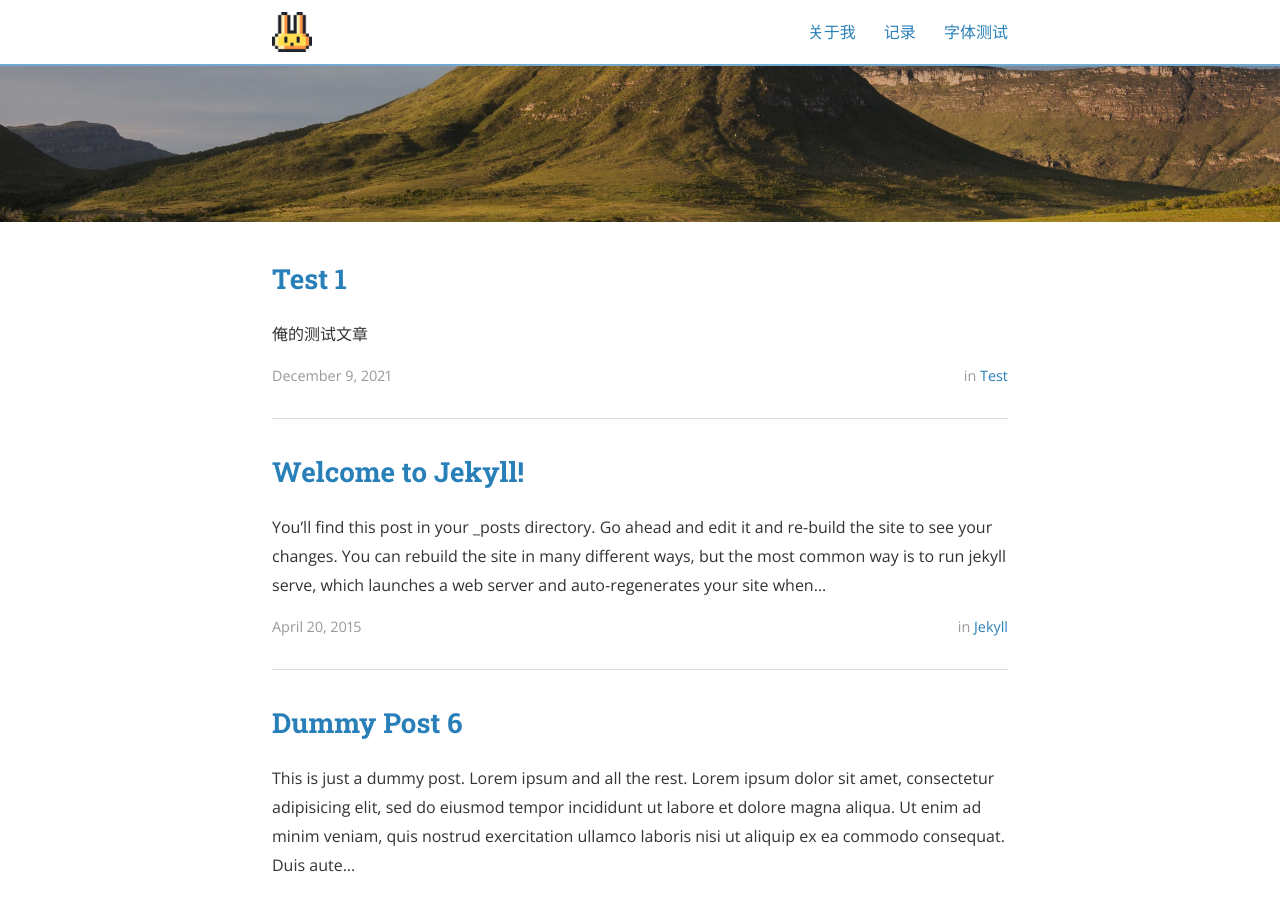
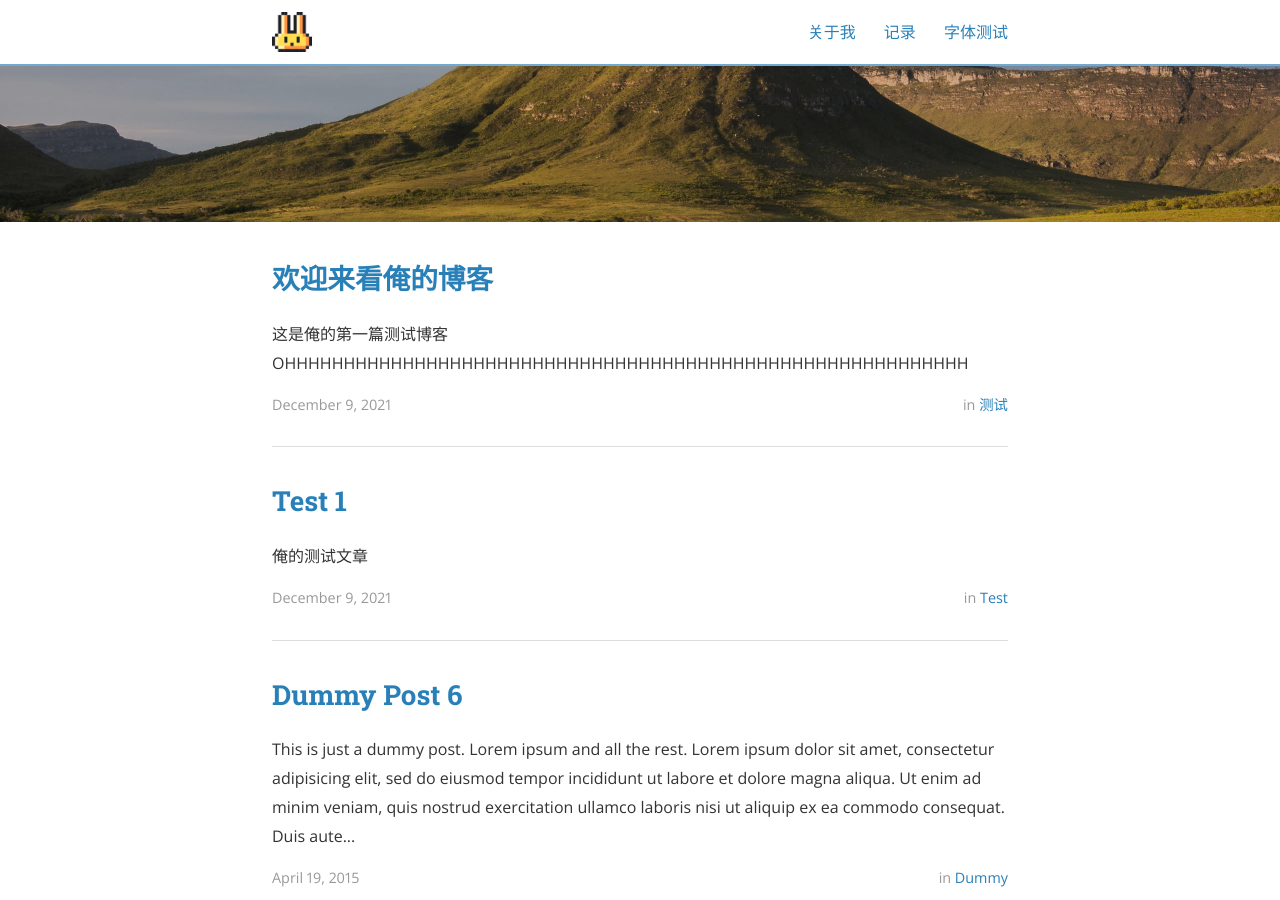
Before and after one commit to RobustGoose/biggoose.github.io, a Jekyll site: the page built from index.html, in a window 1280 px wide and 900 px high, scrolled down 283 px. Built offline with Jekyll 4.4.1, drawn with Linux system fonts in a browser that asks for light colours; nearby versions of some CDN libraries; the list of posts is cut into pages by our own code.

Commit message:
Update 2015-04-20-welcome-to-jekyll.markdown

````diff
--- a/_posts/2015-04-20-welcome-to-jekyll.markdown
+++ b/_posts/2015-04-20-welcome-to-jekyll.markdown
@@ -1,100 +1,20 @@
 ---
 layout: post
-title:  "Welcome to Jekyll!"
-date:   2015-04-20 08:43:59
-author: Ben Centra
-categories: Jekyll
-tags:	jekyll welcome
-cover:  "/assets/instacode.png"
+title:  "欢迎来看俺的博客"
+date:   2021-12-09 08:43:59
+author: yh.Shang
+categories: 测试
+tags:	welcome
+cover:  "/assets/instacode.jpg"
 ---
 
-You’ll find this post in your `_posts` directory. Go ahead and edit it and re-build the site to see your changes. You can rebuild the site in many different ways, but the most common way is to run `jekyll serve`, which launches a web server and auto-regenerates your site when a file is updated.
+## 这是俺的第一篇测试博客
 
-## Adding New Posts
+OHHHHHHHHHHHHHHHHHHHHHHHHHHHHHHHHHHHHHHHHHHHHHHHHHHHHHHHHHH
 
-To add new posts, simply add a file in the `_posts` directory that follows the convention `YYYY-MM-DD-name-of-post.ext` and includes the necessary front matter. Take a look at the source for this post to get an idea about how it works.
 
-### Tags and Categories
 
-If you list one or more categories or tags in the front matter of your post, they will be included with the post on the page as links. Clicking the link will bring you to an auto-generated archive page for the category or tag, created using the [jekyll-archive][jekyll-archive] gem.
 
-### Cover Images
-
-To add a cover image to your post, set the "cover" property in the front matter with the relative URL of the image (i.e. <code>cover: "/assets/cover_image.jpg"</code>).
-
-### Code Snippets
-
-You can use [highlight.js][highlight] to add syntax highlight code snippets:
-
-Use the [Liquid][liquid] `{% raw %}{% highlight <language> %}{% endraw %}` tag to add syntax highlighting to code snippets.
-
-For instance, this template...
-{% highlight html %}
-{% raw %}{% highlight javascript %}
-function demo(string, times) {
-  for (var i = 0; i < times; i++) {
-    console.log(string);
-  }
-}
-demo("hello, world!", 10);
-{% endhighlight %}{% endraw %}
-{% endhighlight %}
-
-...will come out looking like this:
-
-{% highlight javascript %}
-function demo(string, times) {
-  for (var i = 0; i < times; i++) {
-    console.log(string);
-  }
-}
-demo("hello, world!", 10);
-{% endhighlight %}
-
-Syntax highlighting is done using [highlight.js][highlight]. You can change the active theme in [head.html](https://github.com/bencentra/centrarium/blob/2dcd73d09e104c3798202b0e14c1db9fa6e77bc7/_includes/head.html#L15).
-
-### Blockquotes
-
-> "Blockquotes will be indented, italicized, and given a subdued light gray font. These are good for side comments not directly related to your content, or long quotations from external sources." - Some Smart Guy
-
-### Images
-
-Lightbox has been enabled for images. To create the link that'll launch the lightbox, add <code>data-lightbox</code> and <code>data-title</code> attributes to an <code>&lt;a&gt;</code> tag around your <code>&lt;img&gt;</code> tag. The result is:
-
-<a href="//bencentra.com/assets/images/falcon9_large.jpg" data-lightbox="falcon9-large" data-title="Check out the Falcon 9 from SpaceX">
-  <img src="//bencentra.com/assets/images/falcon9_small.jpg" title="Check out the Falcon 9 from SpaceX">
-</a>
-
-For more information, check out the [Lightbox][lightbox] website.
-
-### Tooltips
-
-With Tippy.js, you can add tooltips to your text with a little bit of HTML and JavaScript. First, create the tooltip trigger: `<span class="tooltip" id="someId">trigger</span>`. Then in a `<script>` tag at the bottom of your page, add some code to initialize the tooltip when the document is ready: `window.tooltips.push(['#someId', { content: "Content" }])`
-
-See the [Tippy.js docs](https://atomiks.github.io/tippyjs/) for additional configuration that you can provide for your tooltips.
-
-You can also use a Liquid `include` to import tooltip text or HTML from an external file:
-
-```
-window.tooltips.push(['#someOtherId', { content: "{% raw %}{% include tooltips/example.html %}{% endraw %}" }])
-```
-
-To modify the styles for tooltip triggers, find the `.tooltip` class in `_layout.scss`.
-
-Here's an <span class="tooltip" id="someId">example tooltip</span>, and <span class="tooltip" id="someOtherId">here's another</span>.
-
-<br/>
-{% include page_divider.html %}
-
-Check out the [Jekyll docs][jekyll] for more info on how to get the most out of Jekyll. File all bugs/feature requests at [Jekyll’s GitHub repo][jekyll-gh]. If you have questions, you can ask them on [Jekyll’s dedicated Help repository][jekyll-help].
-
-[jekyll]:      http://jekyllrb.com
-[jekyll-gh]:   https://github.com/jekyll/jekyll
-[jekyll-help]: https://github.com/jekyll/jekyll-help
-[highlight]:   https://highlightjs.org/
-[lightbox]:    http://lokeshdhakar.com/projects/lightbox2/
-[jekyll-archive]: https://github.com/jekyll/jekyll-archives
-[liquid]: https://github.com/Shopify/liquid/wiki/Liquid-for-Designers
 
 <script>
 window.tooltips = window.tooltips || []
````
